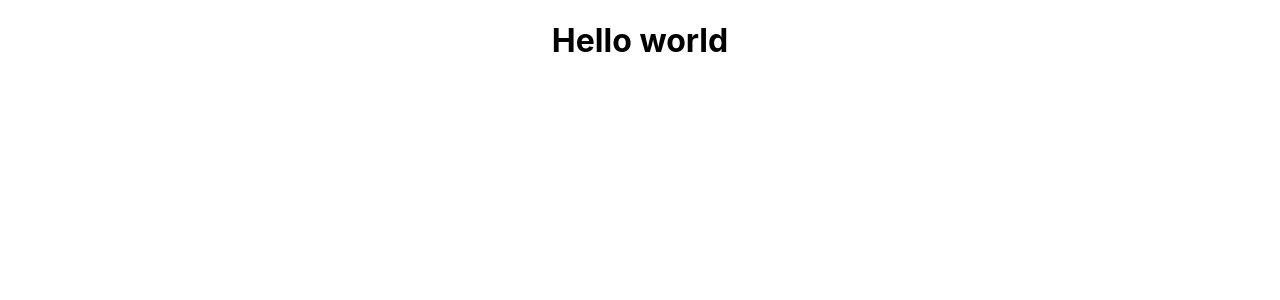
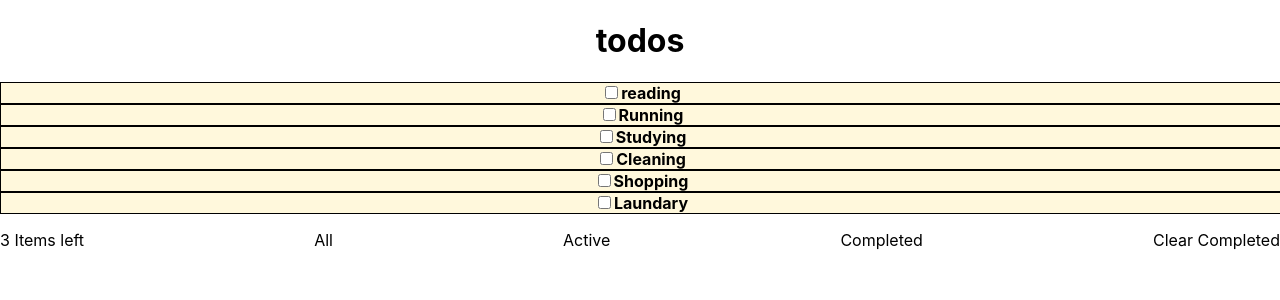
Before and after one commit to lena-A-Al/todo-react-project, a React (Create React App) app: page / in a window 1280 px wide. Shown: the top 300 px of the page. Built offline with nearby package versions, Linux system fonts and the light colour scheme.

Commit message:
still fixing completed

```diff
--- a/src/App.css
+++ b/src/App.css
@@ -36,3 +36,12 @@
     transform: rotate(360deg);
   }
 }
+
+.checkbox {
+  display: 'flex';
+  color: 'blue';
+}
+
+.checkbox_completed {
+  background-color: gray;
+}
--- a/src/App.js
+++ b/src/App.js
@@ -1,9 +1,47 @@
+import { useState } from 'react';
 import './App.css';
+import Header from './components/header/Header';
+import SingleTodo from './components/SingleTodo';
+function App() {
+  //state todos which is an array of todo items
+  const [todos, setTodo] = useState([
+    'reading',
+    'Running',
+    'Studying',
+    'Cleaning',
+    'Shopping',
+    'Laundary',
+  ]); //todo item
 
-function App() {
+  //styling objects:
+  const todoListStyle = {
+    backgroundColor: 'cornsilk',
+    fontWeight: 'bold',
+    display: 'flex',
+    border: '0.5px solid black',
+    width: '100%',
+    alignItems: 'center',
+    justifyContent: 'center',
+  };
+  const renderTodoList = todos.map((todoItem, idx) => {
+    return (
+      <div style={todoListStyle} key={idx}>
+        <SingleTodo todoName={todoItem} />
+      </div>
+    );
+  });
+
   return (
     <div className="App">
-      <h1>Hello world </h1>
+      <Header />
+      {renderTodoList}
+      <div style={{ display: 'flex', justifyContent: 'space-between' }}>
+        <p>3 Items left</p>
+        <p>All</p>
+        <p>Active</p>
+        <p>Completed</p>
+        <p>Clear Completed</p>
+      </div>
     </div>
   );
 }
--- /dev/null
+++ b/src/components/SingleTodo.jsx
@@ -0,0 +1,36 @@
+import React, { useState } from 'react';
+import '../App.css';
+
+function SingleTodo({ todoName }) {
+  //states:
+  const [updateCompleteStatus, setUpdateCompleteStatus] = useState(false);
+
+  //business lpogics
+  const selectStatusHandler = () => {
+    setUpdateCompleteStatus(true);
+  };
+  if (updateCompleteStatus) {
+    alert('hello');
+  }
+  //   style={{
+  //     updateCompleteStatus ?  {textDecoration: 'line-through'} : 'none',
+  //    }}
+  return (
+    <label>
+      <input
+        // style={{ backgroundColor: updateCompleteStatus ? 'red' : 'green' }}
+        // className={`checkbox${updateCompleteStatus && 'checkbox_completed'}`}
+        style={{
+          textDecoration: updateCompleteStatus && 'line-through',
+        }}
+        name="test"
+        type="checkbox"
+        // onClick={selectStatusHandler}
+        onClick={() => setUpdateCompleteStatus(!updateCompleteStatus)}
+      />
+      {todoName}
+    </label>
+  );
+}
+
+export default SingleTodo;
--- /dev/null
+++ b/src/components/header/Header.js
@@ -0,0 +1,11 @@
+import React from 'react';
+
+function Header() {
+  return (
+    <div>
+      <h1>todos</h1>
+    </div>
+  );
+}
+
+export default Header;
```
